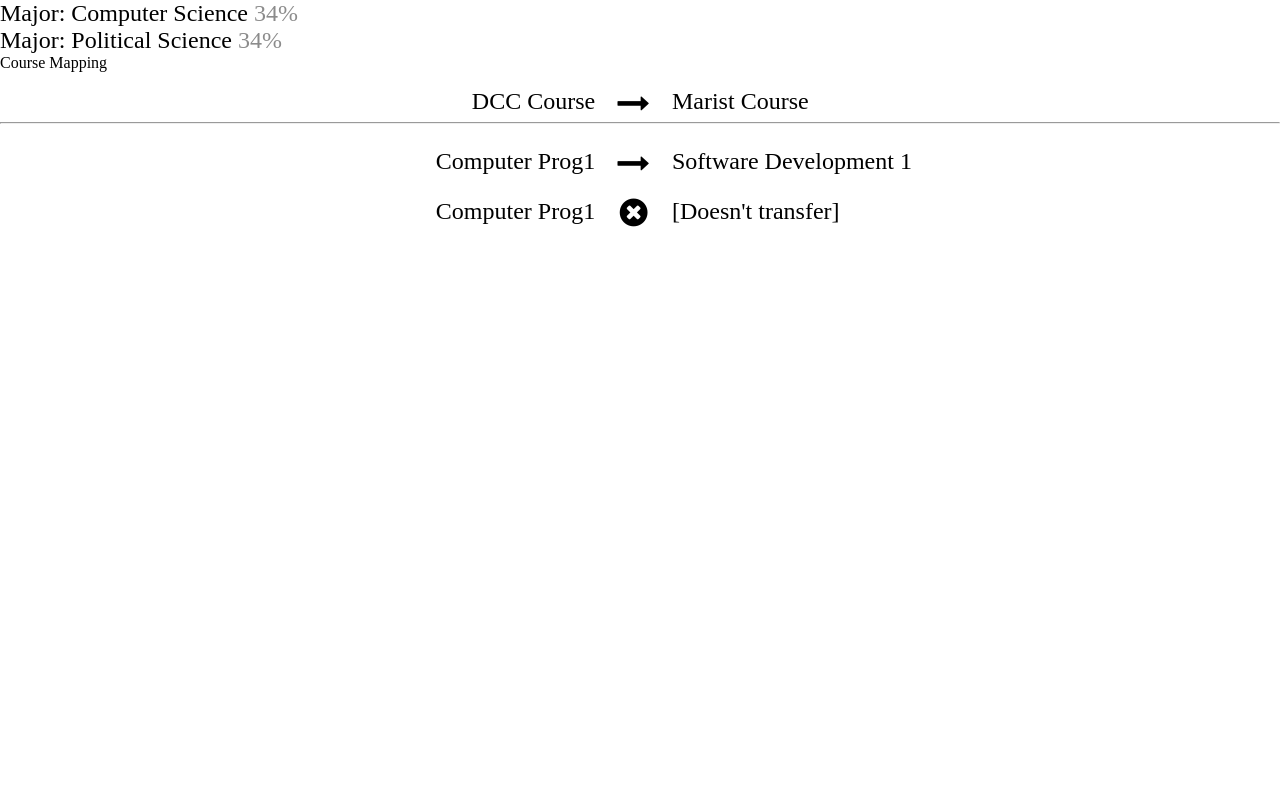
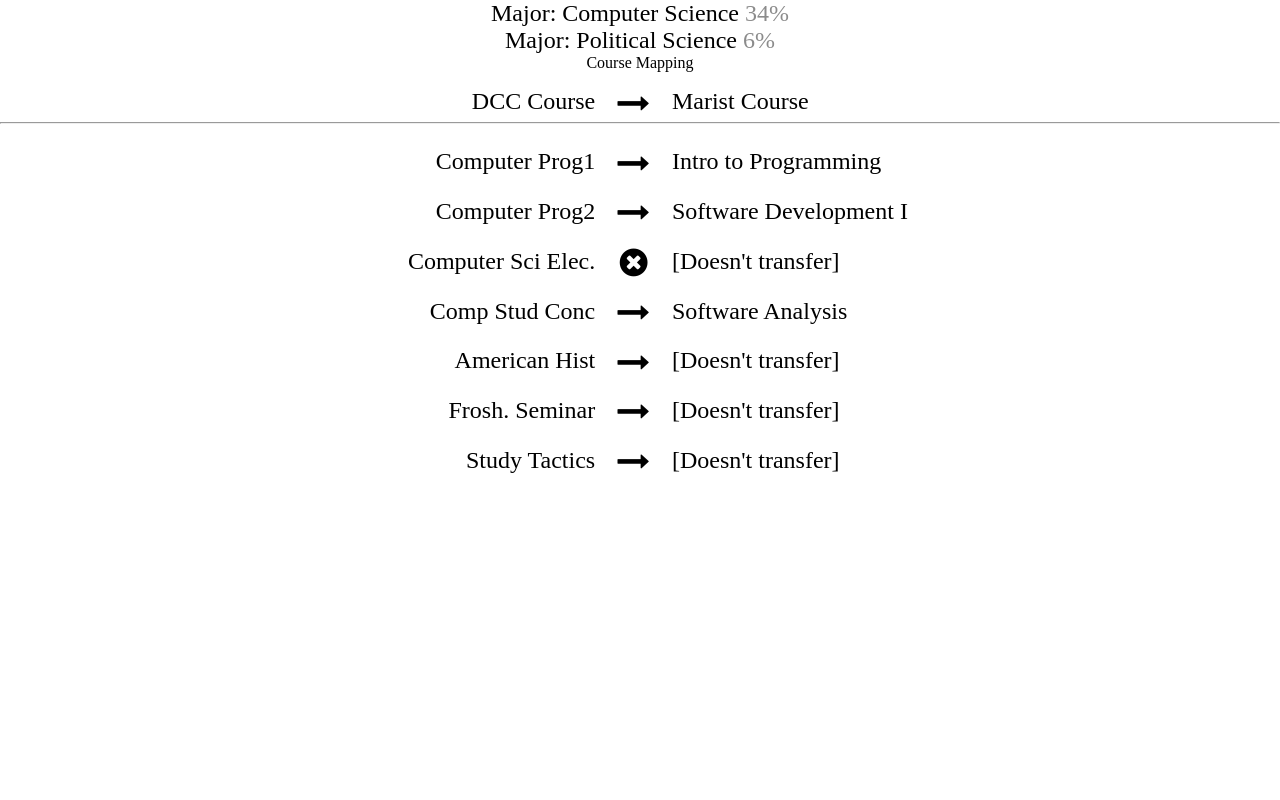
Before and after one commit to evanjhopkins/CreditCalculator, a Flask app: page /scenario in a window 1280 px wide. Run offline with Flask 2, Linux system fonts and the light colour scheme; some libraries are stand-ins or nearby versions.

Commit message:
george bush

```diff
--- a/run.py
+++ b/run.py
@@ -59,8 +59,7 @@ def overview():
 
 @app.route('/majors')
 def majors():
-	if (not session['user_id']):
-		return prepare_for_departure(content={'majors':[]}, success=True)
+	session['user_id'] = 13
 
 	sql = "SELECT * FROM program WHERE college_id = 2 AND program_type_id=1"
 	print sql
@@ -74,8 +73,7 @@ def majors():
 
 @app.route('/minors')
 def minors():
-	if (not session['user_id']):
-		return prepare_for_departure(content={'majors':[]}, success=True)
+	session['user_id'] = 13
 
 	sql = "SELECT * FROM program WHERE college_id = 2 AND program_type_id=2"
 	print sql
--- a/static/css/local.css
+++ b/static/css/local.css
@@ -36,10 +36,10 @@ html, body{
 	background-color: #71b7ee;
 }
 .user .logout{
-	color: #990000;
+	color: white;
 }
 .user .logout:hover{
-	color: #b30000;
+	opacity: 0.7;
 	cursor: pointer;
 }
 
--- a/static/css/scenario.css
+++ b/static/css/scenario.css
@@ -1,6 +1,7 @@
 body, html{
 	margin: 0;
 	width: 100%;
+	text-align: center;
 }
 .map{
 	font-size: 150%;
@@ -20,6 +21,7 @@ body, html{
 */	padding: 0.5% 0.5% 0.5% 0.5%;
 	width: 46%;
 	float: left;
+	text-align: left;
 }
 .local{
 	text-align: right;
--- a/templates/scenario.html
+++ b/templates/scenario.html
@@ -10,7 +10,7 @@
 </div>
 
 <div class="major">
-  Major: Political Science <span class="percent">34%</span>
+  Major: Political Science <span class="percent">6%</span>
 </div>
 
 Course Mapping
@@ -20,16 +20,33 @@ Course Mapping
 <hr>
 
 <div class="map">
-<div class="course  local">Computer Prog1</div><div class="arrow"><i class="fa fa-long-arrow-right"></i></div><div class="course ">Software Development 1</div>
+<div class="course  local">Computer Prog1</div><div class="arrow"><i class="fa fa-long-arrow-right"></i></div><div class="course ">Intro to Programming</div>
 </div>
 
 <div class="map">
-<div class="course  local">Computer Prog1</div><div class="arrow"><i class="fa fa-times-circle"></i></div><div class="course ">[Doesn't transfer]</div>
+<div class="course  local">Computer Prog2</div><div class="arrow"><i class="fa fa-long-arrow-right"></i></div><div class="course ">Software Development I</div>
+</div>
+
+<div class="map">
+<div class="course  local">Computer Sci Elec.</div><div class="arrow"><i class="fa fa-times-circle"></i></div><div class="course ">[Doesn't transfer]</div>
 </div>
 
 
+<div class="map">
+<div class="course  local">Comp Stud Conc</div><div class="arrow"><i class="fa fa-long-arrow-right"></i></div><div class="course ">Software Analysis</div>
+</div>
 
+<div class="map">
+<div class="course  local">American Hist</div><div class="arrow"><i class="fa fa-long-arrow-right"></i></div><div class="course ">[Doesn't transfer]</div>
+</div>
 
+<div class="map">
+<div class="course  local">Frosh. Seminar</div><div class="arrow"><i class="fa fa-long-arrow-right"></i></div><div class="course ">[Doesn't transfer]</div>
+</div>
+
+<div class="map">
+<div class="course  local">Study Tactics</div><div class="arrow"><i class="fa fa-long-arrow-right"></i></div><div class="course ">[Doesn't transfer]</div>
+</div>
 
 {% endblock %}
 
```
